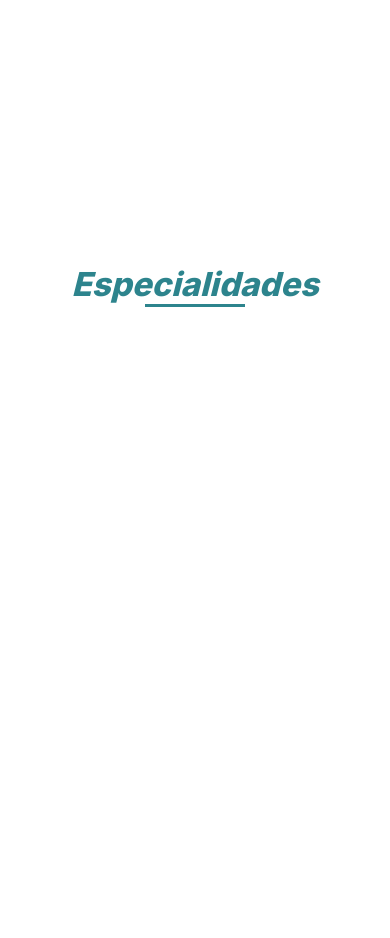
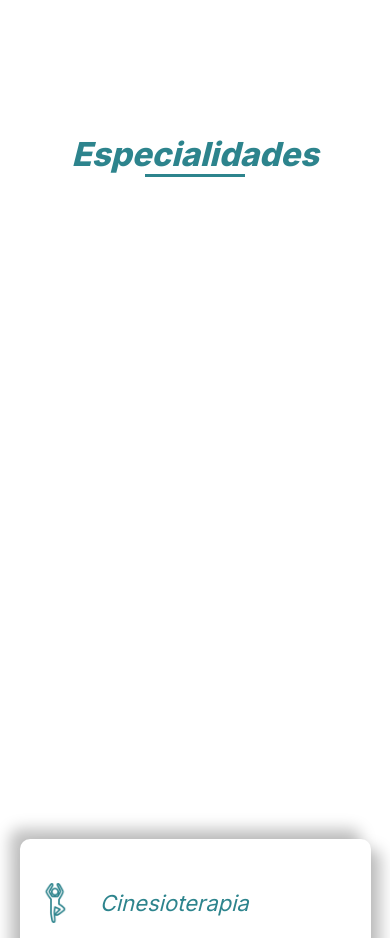
Before and after one commit to Danilim04/FisioCin, a React (Vite) app: page / in a window 390 px wide. Shown: the part 3120-4058 px from the top of the page. Built offline with nearby package versions, Linux system fonts and the light colour scheme.

Commit message:
cardResponsive - fix - mozila 2

```diff
--- a/src/components/Specialties/Style/cards.css
+++ b/src/components/Specialties/Style/cards.css
@@ -40,7 +40,7 @@
     grid-area: Texto;
     color: #6C7779;
     font-family: Inter;
-    font-size: clamp(0.5rem, 1.0288rem + 1.0791vw, 1.2rem);
+    font-size: clamp(0.4rem, 1.0288rem + 1.0791vw, 1rem);
     font-style: italic;
     font-weight: 500;
     height: 100%;
--- a/src/components/Specialties/Style/specialties.css
+++ b/src/components/Specialties/Style/specialties.css
@@ -45,7 +45,7 @@ section.cards {
         height: 350vh;
     }
     .specialtiesTitle {
-        margin: 280px 0 0 0;
+        margin: 150px 0 0 0;
         height: 5vh;
     }
 }
```
